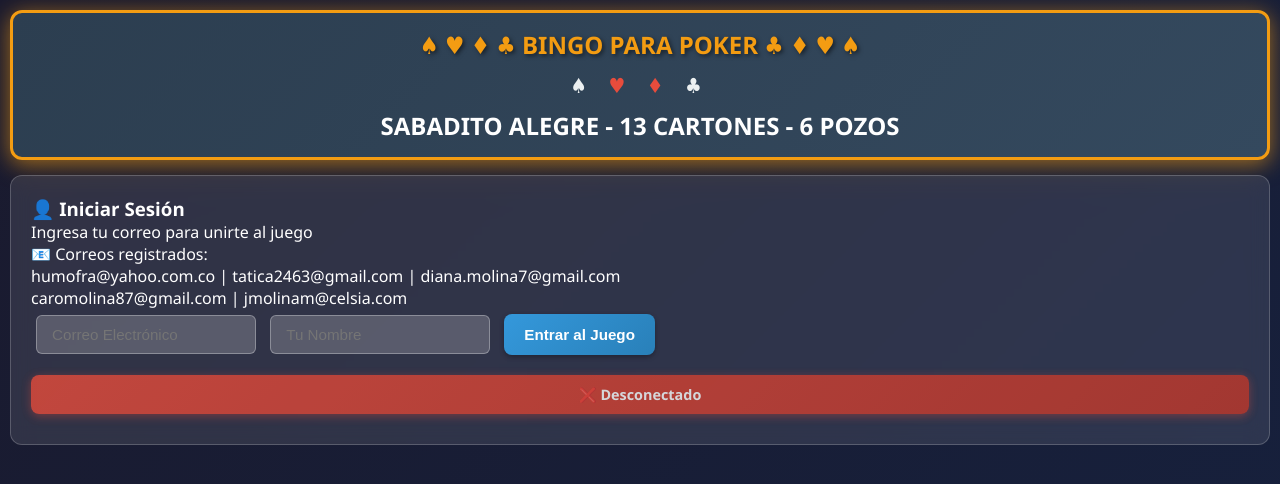
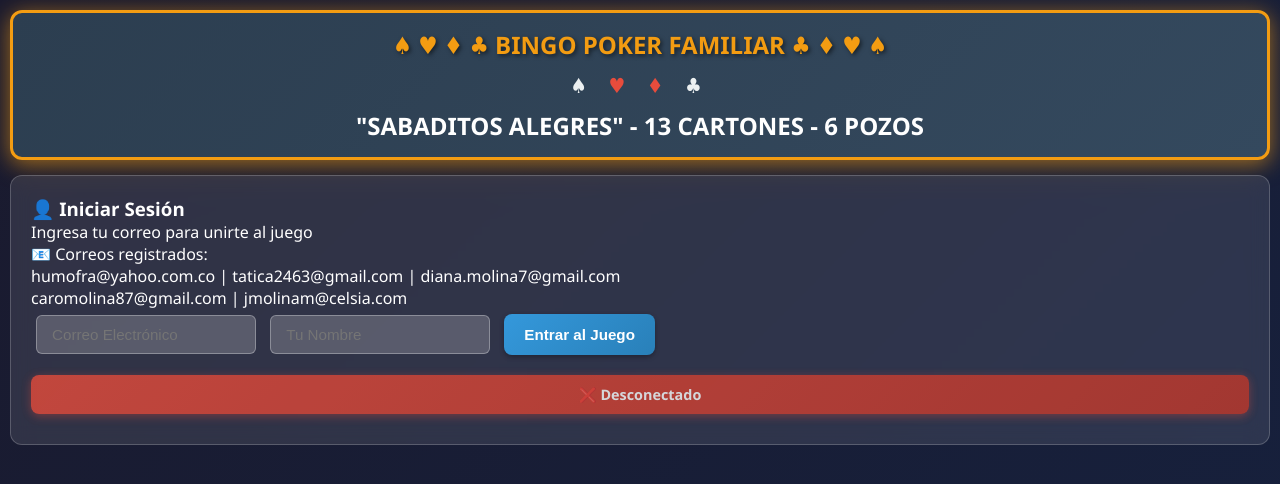
Before and after one commit to humofra1961/sabaditos-alegres2, a website: page public/index.html in a window 1280 px wide. Drawn offline with nearby package versions, Linux system fonts and the light colour scheme.

Commit message:
Update index.html
CORRECCION AL TITULO DEL JUEGO EN EL SITIO DEL ARCHIVO INDEX HTML

```diff
--- a/public/index.html
+++ b/public/index.html
@@ -12,14 +12,14 @@
   <div class="container">
     <!-- HEADER -->
     <header>
-      <h1>♠ ♥ ♦ ♣ BINGO PARA POKER ♣ ♦ ♥ ♠</h1>
+      <h1>♠ ♥ ♦ ♣ BINGO POKER FAMILIAR ♣ ♦ ♥ ♠</h1>
       <p class="suites">
         <span class="black">♠</span>
         <span class="red">♥</span>
         <span class="red">♦</span>
         <span class="black">♣</span>
       </p>
-      <h2>SABADITO ALEGRE - 13 CARTONES - 6 POZOS</h2>
+      <h2>"SABADITOS ALEGRES" - 13 CARTONES - 6 POZOS</h2>
     </header>
 
     <!-- LOGIN SECTION -->
```
